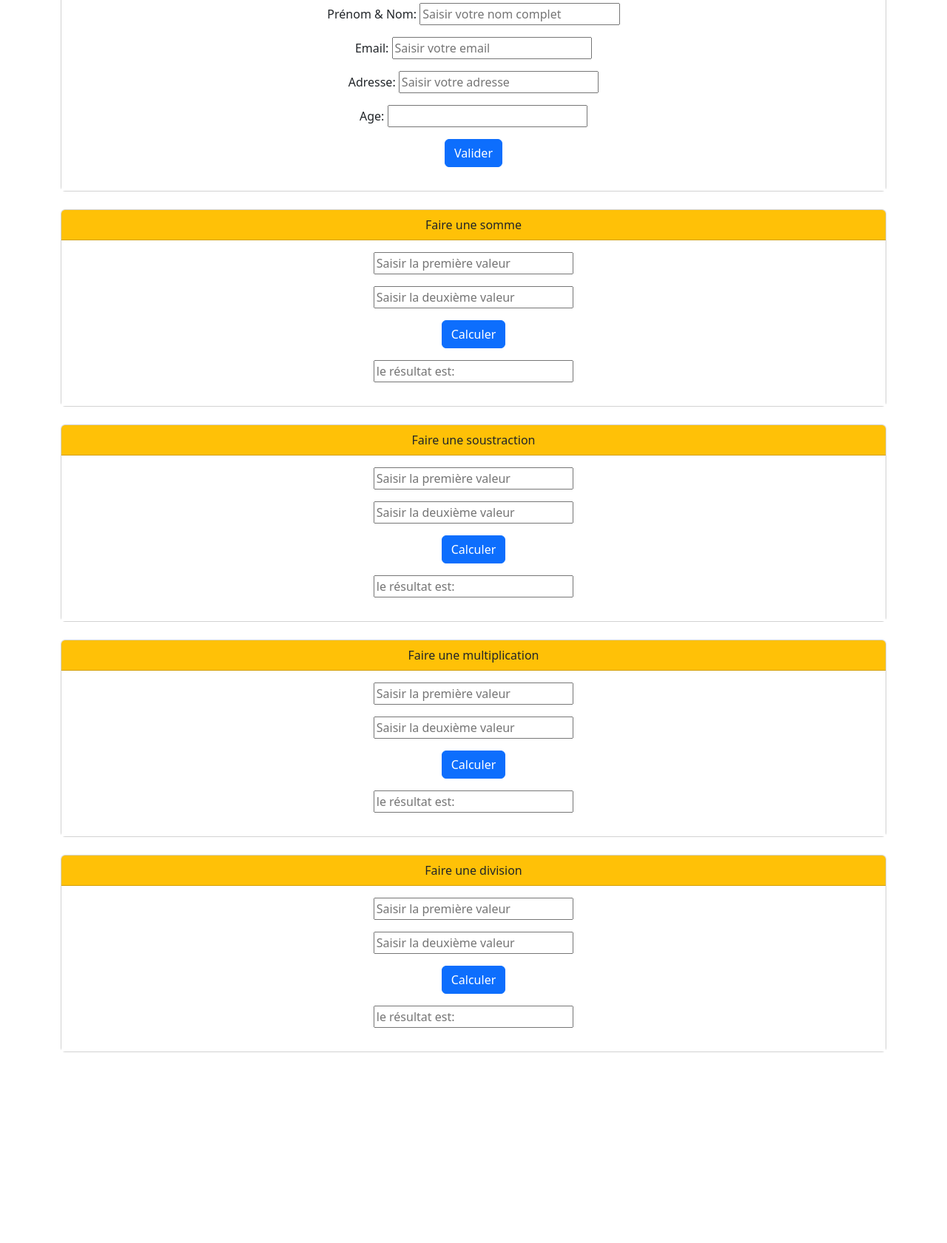
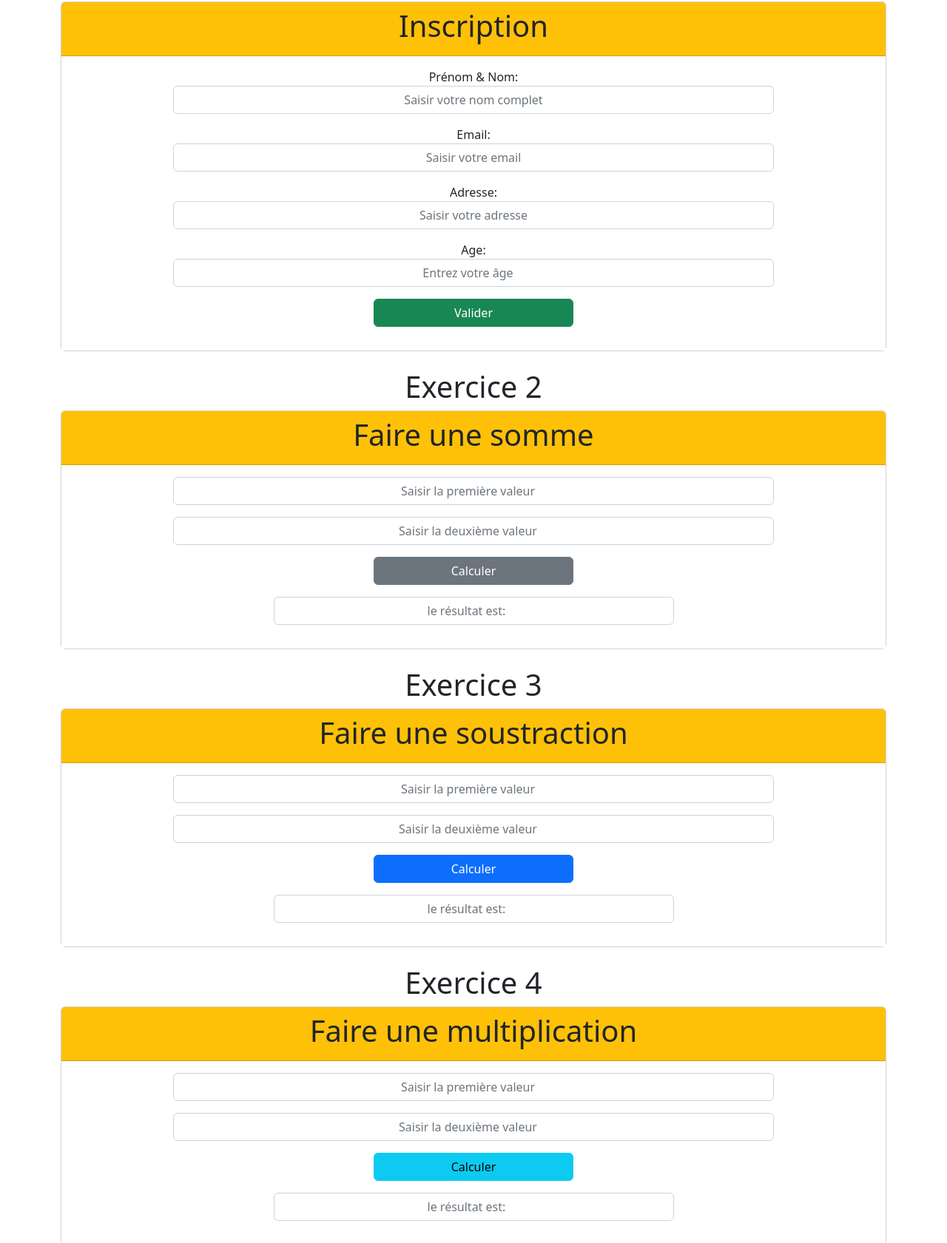
Before and after one commit to kalikaba9/workshop-bakeli.github.io, a plain HTML site: page index.html in a window 1280 px wide. Shown: the part 54-1735 px from the top of the page at 74% size. Before the commit the page ends 1501 px from the top, so only its background shows below. Drawn offline with nearby package versions, Linux system fonts and the light colour scheme.

Commit message:
add some functionnalities

```diff
--- a/index.html
+++ b/index.html
@@ -11,34 +11,36 @@
 <body>
 
 <div class="container">
+    <h1 class="text-center">Exercice 1</h1>
     <div class="card text-center">
         <div class="card-header bg-warning">
-          Inscription
+          <h1>Inscription</h1>
         </div>
         <div class="card-body bg-white">
             <div class="row">
                 <div class="col-12 mb-3">
-                    Prénom & Nom: <input class="w-25" type="text" id="myText" placeholder="Saisir votre nom complet" value="">
+                    Prénom & Nom:
+                    <input class=" form-control w-75 mx-auto text-center" type="text" id="myText" placeholder="Saisir votre nom complet" value="">
                 </div>
             </div>
             <div class="row">
                 <div class="col-12 mb-3">
-                    Email: <input class="w-25" type="email" id="myText" placeholder="Saisir votre email" value="">
+                    Email: <input class="form-control w-75 mx-auto text-center" type="email" id="exampleInputEmail1" aria-describedby="emailHelp" placeholder="Saisir votre email" value="">
                 </div>
             </div>
             <div class="row">
                 <div class="col-12 mb-3">
-                    Adresse: <input class="w-25" type="text" id="myText" placeholder="Saisir votre adresse" value="">
+                    Adresse: <input class="form-control w-75 mx-auto text-center" type="text" id="myText" placeholder="Saisir votre adresse" value="">
                 </div>
             </div>
             <div class="row">
                 <div class="col-12 mb-3">
-                    Age: <input class="w-25" type="number" name="age">
+                    Age: <input class="form-control w-75 mx-auto text-center" type="number" placeholder="Entrez votre âge" name="age">
                 </div>
             </div>
             <div class="row">
                 <div class="col-12 mb-3">
-                    <a href="#" class="btn btn-primary" onclick="Inscription()">Valider</a>
+                    <a href="#" class="btn btn-success w-25" onclick="Inscription()">Valider</a>
                 </div>
             </div>
         </div>
@@ -47,29 +49,30 @@
 <br/>
 
 <div class="container">
+    <h1 class="text-center">Exercice 2</h1>
     <div class="card text-center">
         <div class="card-header bg-warning">
-         Faire une somme
+         <h1>Faire une somme</h1>
         </div>
         <div class="card-body bg-white">
             <div class="row">
                 <div class="col-12 mb-3">
-                    <input class="w-25" type="number" id="nbr1" placeholder="Saisir la première valeur" value="">
+                    <input class="form-control text-center w-75 mx-auto" type="number" id="nbr1" placeholder="Saisir la première valeur" value="">
                 </div>
             </div>
             <div class="row">
                 <div class="col-12 mb-3">
-                    <input class="w-25" type="number" id="nbr2" placeholder="Saisir la deuxième valeur" value="">
+                    <input class="form-control text-center w-75 mx-auto" type="number" id="nbr2" placeholder="Saisir la deuxième valeur" value="">
                 </div>
             </div>
             <div class="row">
                 <div class="col-12 mb-3">
-                    <a href="#" class="btn btn-primary" onclick="Somme()">Calculer</a>
+                    <a href="#" class="btn btn-secondary w-25" onclick="Somme()">Calculer</a>
                 </div>
             </div>
             <div class="row">
                 <div class="col-12 mb-3">
-                    <input class="w-25" type="number" id="sum" placeholder="le résultat est: " value="">
+                    <input class="form-control w-50 mx-auto text-center" type="number" id="sum" placeholder="le résultat est: " value="">
                 </div>
             </div>
         </div>
@@ -78,29 +81,30 @@
 <br/>
 
 <div class="container">
+    <h1 class="text-center">Exercice 3</h1>
     <div class="card text-center">
         <div class="card-header bg-warning">
-         Faire une soustraction
+            <h1>Faire une soustraction</h1>
         </div>
         <div class="card-body bg-white">
             <div class="row">
                 <div class="col-12 mb-3">
-                    <input class="w-25" type="number" id="nbr3" placeholder="Saisir la première valeur" value="">
+                    <input class="form-control text-center w-75 mx-auto" type="number" id="nbr3" placeholder="Saisir la première valeur" value="">
                 </div>
             </div>
             <div class="row">
                 <div class="col-12 mb-3">
-                    <input class="w-25" type="number" id="nbr4" placeholder="Saisir la deuxième valeur" value="">
+                    <input class="form-control text-center w-75 mx-auto" type="number" id="nbr4" placeholder="Saisir la deuxième valeur" value="">
                 </div>
             </div>
             <div class="row">
                 <div class="col-12 mb-3">
-                    <a href="#" class="btn btn-primary" onclick="Soustraction()">Calculer</a>
+                    <a href="#" class="btn btn-primary w-25" onclick="Soustraction()">Calculer</a>
                 </div>
             </div>
             <div class="row">
                 <div class="col-12 mb-3">
-                    <input class="w-25" type="number" id="sous" placeholder="le résultat est: " value="">
+                    <input class="form-control text-center w-50 mx-auto" type="number" id="sous" placeholder="le résultat est: " value="">
                 </div>
             </div>
         </div>
@@ -109,29 +113,30 @@
 <br/>
 
 <div class="container">
+    <h1 class="text-center">Exercice 4</h1>
     <div class="card text-center">
         <div class="card-header bg-warning">
-         Faire une multiplication
+         <h1>Faire une multiplication</h1>
         </div>
         <div class="card-body bg-white">
             <div class="row">
                 <div class="col-12 mb-3">
-                    <input class="w-25" type="number" id="nbr5" placeholder="Saisir la première valeur" value="">
+                    <input class="form-control text-center w-75 mx-auto" type="number" id="nbr5" placeholder="Saisir la première valeur" value="">
                 </div>
             </div>
             <div class="row">
                 <div class="col-12 mb-3">
-                    <input class="w-25" type="number" id="nbr6" placeholder="Saisir la deuxième valeur" value="">
+                    <input class="form-control text-center w-75 mx-auto" type="number" id="nbr6" placeholder="Saisir la deuxième valeur" value="">
                 </div>
             </div>
             <div class="row">
                 <div class="col-12 mb-3">
-                    <a href="#" class="btn btn-primary" onclick="Multiplication()">Calculer</a>
+                    <a href="#" class="btn btn-info w-25 onclick="Multiplication()">Calculer</a>
                 </div>
             </div>
             <div class="row">
                 <div class="col-12 mb-3">
-                    <input class="w-25" type="number" id="multi" placeholder="le résultat est: " value="">
+                    <input class="form-control text-center w-50 mx-auto" type="number" id="multi" placeholder="le résultat est: " value="">
                 </div>
             </div>
         </div>
@@ -140,29 +145,30 @@
 <br/>
 
 <div class="container">
+    <h1 class="text-center">Exercice 5</h1>
     <div class="card text-center">
         <div class="card-header bg-warning">
-         Faire une division
+         <h1>Faire une division</h1>
         </div>
         <div class="card-body bg-white">
             <div class="row">
                 <div class="col-12 mb-3">
-                    <input class="w-25" type="number" id="nbr7" placeholder="Saisir la première valeur" value="">
+                    <input class="form-control text-center w-75 mx-auto" type="number" id="nbr7" placeholder="Saisir la première valeur" value="">
                 </div>
             </div>
             <div class="row">
                 <div class="col-12 mb-3">
-                    <input class="w-25" type="number" id="nbr8" placeholder="Saisir la deuxième valeur" value="">
+                    <input class="form-control text-center w-75 mx-auto" type="number" id="nbr8" placeholder="Saisir la deuxième valeur" value="">
                 </div>
             </div>
             <div class="row">
                 <div class="col-12 mb-3">
-                    <a href="#" class="btn btn-primary" onclick="Division()">Calculer</a>
+                    <a href="#" class="btn btn-warning w-25" onclick="Division()">Calculer</a>
                 </div>
             </div>
             <div class="row">
                 <div class="col-12 mb-3">
-                    <input class="w-25" type="number" id="divi" placeholder="le résultat est: " value="">
+                    <input class="form-control text-center w-50 mx-auto" type="number" id="divi" placeholder="le résultat est: " value="">
                 </div>
             </div>
         </div>
```
